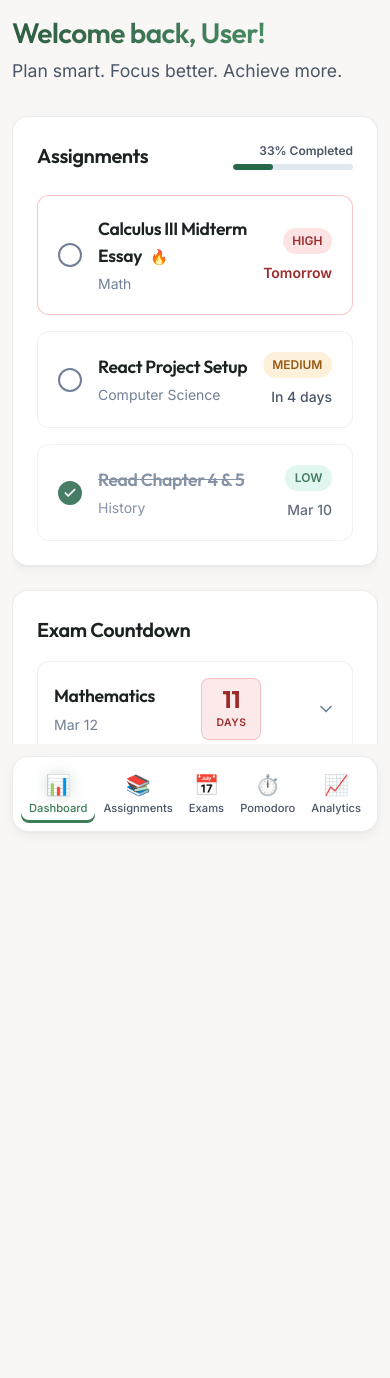
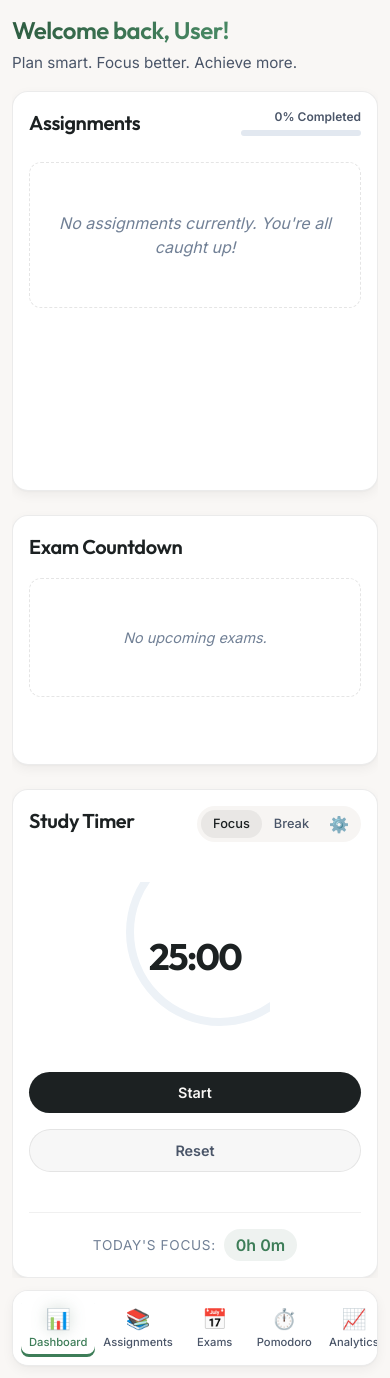
Before and after one commit to idris58/Study-Flow, a React (Vite) app: page / in a window 390 px wide. Before the commit the page ends 844 px from the top, so only its background shows below. Built offline with nearby package versions, Linux system fonts and the light colour scheme.

Commit message:
Fix settings reset flow, remove About status text, and improve mobile responsiveness

```diff
--- a/src/App.css
+++ b/src/App.css
@@ -1,17 +1,27 @@
 .app-container {
   display: flex;
   width: 100%;
-  height: 100vh;
+  min-height: 100dvh;
+  height: 100dvh;
   overflow: hidden;
   padding: 1.5rem;
   gap: 1.5rem;
 }
 
+@media (max-width: 1024px) {
+  .app-container {
+    padding: 1rem;
+    gap: 1rem;
+  }
+}
+
 @media (max-width: 768px) {
   .app-container {
     flex-direction: column-reverse;
-    /* Put sidebar at the bottom */
-    padding: 0.75rem;
+    min-height: 100dvh;
+    height: auto;
+    padding: 0.75rem 0.75rem calc(0.75rem + env(safe-area-inset-bottom));
     gap: 0.75rem;
+    overflow: visible;
   }
 }
--- a/src/components/AssignmentTracker.css
+++ b/src/components/AssignmentTracker.css
@@ -219,6 +219,36 @@
     font-weight: 700 !important;
 }
 
+@media (max-width: 768px) {
+    .assignment-card {
+        align-items: flex-start;
+        gap: 0.6rem;
+        padding: 1rem;
+        padding-right: 2rem;
+    }
+
+    .assignment-meta {
+        align-items: flex-start;
+    }
+
+    .delete-btn {
+        opacity: 1;
+        top: 8px;
+        right: 8px;
+    }
+}
+
+@media (max-width: 480px) {
+    .assignment-title {
+        font-size: 1rem;
+    }
+
+    .assignment-subject,
+    .due-date {
+        font-size: 0.82rem;
+    }
+}
+
 @keyframes pulse {
     0% {
         transform: scale(1);
--- a/src/components/Dashboard.css
+++ b/src/components/Dashboard.css
@@ -8,10 +8,12 @@
 
 .dashboard-content {
     flex-grow: 1;
+    min-width: 0;
     display: flex;
     flex-direction: column;
     gap: 2rem;
     overflow-y: auto;
+    padding: 0.25rem 0.25rem 0.5rem;
     padding-right: 0.5rem;
     /* For scrollbar */
 }
@@ -57,12 +59,14 @@
     display: flex;
     flex-direction: column;
     gap: 1.5rem;
+    min-width: 0;
 }
 
 .side-column {
     display: flex;
     flex-direction: column;
     gap: 1.5rem;
+    min-width: 0;
 }
 
 /* Base styles for the dashboard widgets */
@@ -112,6 +116,32 @@
     }
 
     .dashboard-content {
+        gap: 1.25rem;
+        padding: 0;
         padding-right: 0;
     }
 }
+
+@media (max-width: 480px) {
+    .dashboard-content {
+        gap: 1rem;
+    }
+
+    .widget-panel {
+        padding: 1rem;
+    }
+
+    .dashboard-header h1 {
+        font-size: 1.5rem;
+    }
+
+    .dashboard-header .subtitle {
+        font-size: 0.95rem;
+    }
+
+    .widget-header {
+        flex-wrap: wrap;
+        gap: 0.5rem;
+        align-items: flex-start;
+    }
+}
--- a/src/components/Dashboard.jsx
+++ b/src/components/Dashboard.jsx
@@ -10,19 +10,20 @@ import { useLocalStorage } from '../hooks/useLocalStorage'
 import './Dashboard.css'
 
 export default function Dashboard({ theme, setTheme }) {
+    const defaultAssignments = []
+    const defaultExams = []
+    const defaultUserProfile = { name: 'User' }
+
     const [assignments, setAssignments] = useLocalStorage('assignments', [
-        { id: 1, title: 'Calculus III Midterm Essay', subject: 'Math', dueDate: '2026-03-02', status: 'pending', priority: 'high' },
-        { id: 2, title: 'React Project Setup', subject: 'Computer Science', dueDate: '2026-03-05', status: 'in-progress', priority: 'medium' },
-        { id: 3, title: 'Read Chapter 4 & 5', subject: 'History', dueDate: '2026-03-10', status: 'completed', priority: 'low' }
+        ...defaultAssignments
     ])
 
     const [exams, setExams] = useLocalStorage('exams', [
-        { id: 1, subject: 'Mathematics', date: '2026-03-12' },
-        { id: 2, subject: 'Physics', date: '2026-03-20' }
+        ...defaultExams
     ])
 
     const [userProfile, setUserProfile] = useLocalStorage('user-profile', {
-        name: 'User'
+        ...defaultUserProfile
     })
 
     const [isTaskModalOpen, setIsTaskModalOpen] = useState(false)
@@ -84,7 +85,21 @@ export default function Dashboard({ theme, setTheme }) {
     }
 
     const handleClearAllData = () => {
-        window.localStorage.clear()
+        const managedKeys = [
+            'assignments',
+            'exams',
+            'user-profile',
+            'pomodoro-settings',
+            'pomodoro-analytics',
+            'app-theme'
+        ]
+
+        managedKeys.forEach((key) => window.localStorage.removeItem(key))
+        setAssignments(defaultAssignments)
+        setExams(defaultExams)
+        setUserProfile(defaultUserProfile)
+        setTheme('light')
+        setCurrentView('dashboard')
     }
 
     return (
--- a/src/components/ExamCountdown.css
+++ b/src/components/ExamCountdown.css
@@ -291,6 +291,43 @@
     box-shadow: 0 4px 12px var(--accent-glow);
 }
 
+@media (max-width: 768px) {
+    .exam-card {
+        padding: 0.9rem;
+        padding-right: 2rem;
+        gap: 0.6rem;
+    }
+
+    .delete-exam-btn {
+        opacity: 1;
+        top: 8px;
+        right: 8px;
+    }
+
+    .delete-syllabus-btn {
+        opacity: 1;
+    }
+}
+
+@media (max-width: 480px) {
+    .exam-subject {
+        font-size: 1rem;
+    }
+
+    .exam-date {
+        font-size: 0.8rem;
+    }
+
+    .countdown-box {
+        min-width: 52px;
+        padding: 0.45rem 0.5rem;
+    }
+
+    .days-number {
+        font-size: 1.25rem;
+    }
+}
+
 @keyframes fadeIn {
     from {
         opacity: 0;
--- a/src/components/PomodoroTimer.css
+++ b/src/components/PomodoroTimer.css
@@ -206,3 +206,57 @@
     padding: 0.25rem 0.75rem;
     border-radius: var(--radius-full);
 }
+
+@media (max-width: 768px) {
+    .pomodoro-timer {
+        min-height: auto;
+    }
+
+    .timer-circle {
+        width: 170px;
+        height: 170px;
+    }
+
+    .progress-ring {
+        width: 170px;
+        height: 170px;
+    }
+
+    .time-left {
+        font-size: 2.75rem;
+    }
+
+    .settings-row {
+        flex-direction: column;
+    }
+
+    .settings-row input {
+        width: 100%;
+        text-align: left;
+    }
+}
+
+@media (max-width: 480px) {
+    .timer-circle {
+        width: 150px;
+        height: 150px;
+    }
+
+    .progress-ring {
+        width: 150px;
+        height: 150px;
+    }
+
+    .time-left {
+        font-size: 2.3rem;
+    }
+
+    .timer-controls {
+        flex-direction: column;
+    }
+
+    .play-btn {
+        max-width: none;
+        width: 100%;
+    }
+}
--- a/src/components/SettingsView.css
+++ b/src/components/SettingsView.css
@@ -2,6 +2,7 @@
     animation: fadeIn 0.4s ease;
     padding-bottom: 2rem;
     max-width: 800px;
+    width: 100%;
 }
 
 .settings-header {
@@ -31,6 +32,7 @@
     border-radius: var(--radius-full);
     gap: 4px;
     width: fit-content;
+    max-width: 100%;
     border: 1px solid var(--card-border);
     backdrop-filter: blur(10px);
     margin-bottom: 0.5rem;
@@ -112,3 +114,47 @@
 .mt-mini {
     margin-top: 1rem;
 }
+
+/* Responsiveness */
+@media (max-width: 768px) {
+    .settings-container {
+        padding: 0 0 4.5rem;
+    }
+
+    .settings-section {
+        padding: 1.25rem;
+    }
+
+    .appearance-switcher {
+        width: 100%;
+        display: grid;
+        grid-template-columns: repeat(3, minmax(0, 1fr));
+        gap: 0.35rem;
+        padding: 4px;
+    }
+
+    .appearance-option {
+        justify-content: center;
+        padding: 0.6rem 0.75rem;
+        font-size: 0.85rem;
+        min-width: 0;
+    }
+}
+
+@media (max-width: 480px) {
+    .section-title {
+        font-size: 1.1rem;
+    }
+
+    .appearance-option {
+        padding: 0.55rem 0.4rem;
+    }
+
+    .appearance-option span {
+        font-size: 0.75rem;
+    }
+
+    .settings-form {
+        max-width: 100%;
+    }
+}
--- a/src/components/Sidebar.css
+++ b/src/components/Sidebar.css
@@ -67,6 +67,14 @@
         flex-direction: row;
         padding: 0.5rem;
         border-radius: var(--radius-lg);
+        overflow-x: auto;
+        overflow-y: hidden;
+        -webkit-overflow-scrolling: touch;
+        scrollbar-width: none;
+    }
+
+    .sidebar::-webkit-scrollbar {
+        display: none;
     }
 
     .sidebar-logo,
@@ -88,6 +96,8 @@
         padding: 0.5rem;
         width: auto;
         border-radius: var(--radius-sm);
+        min-width: 68px;
+        flex-shrink: 0;
     }
 
     .nav-item.active {
@@ -101,5 +111,6 @@
 
     .nav-item .label {
         font-size: 0.7rem;
+        white-space: nowrap;
     }
 }
```
Also changed, not shown: src/components/SettingsView.jsx (+24 -15 lines).
